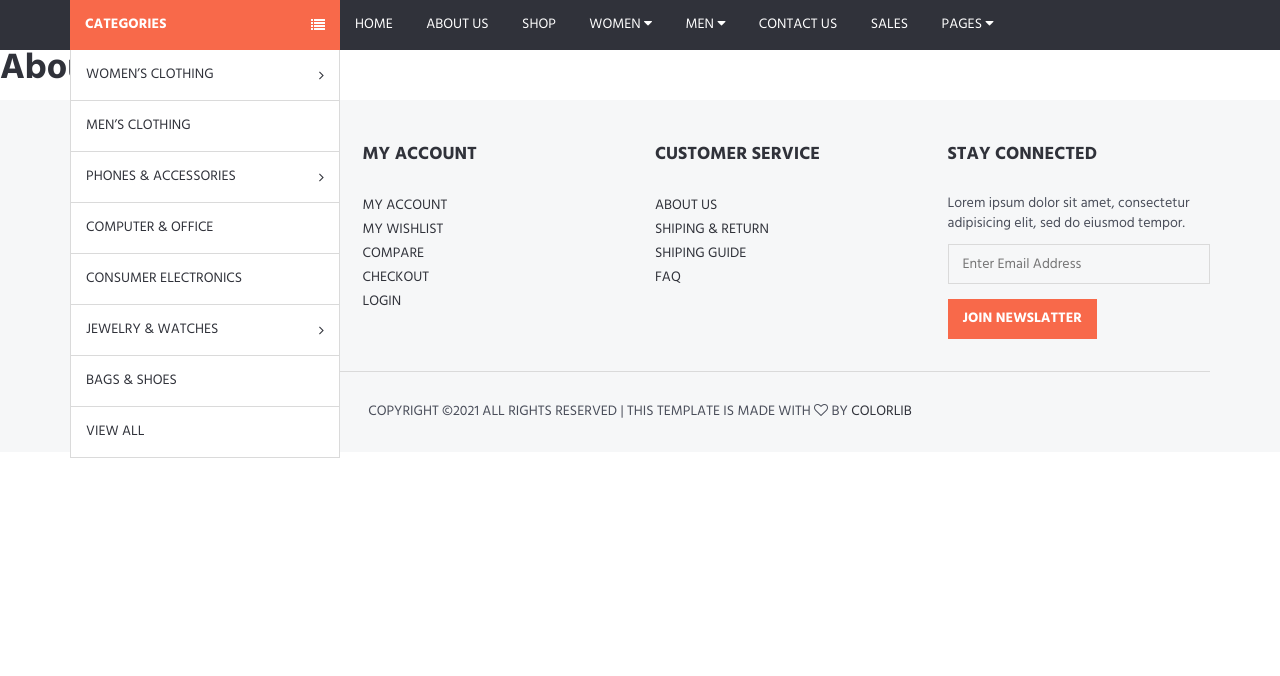
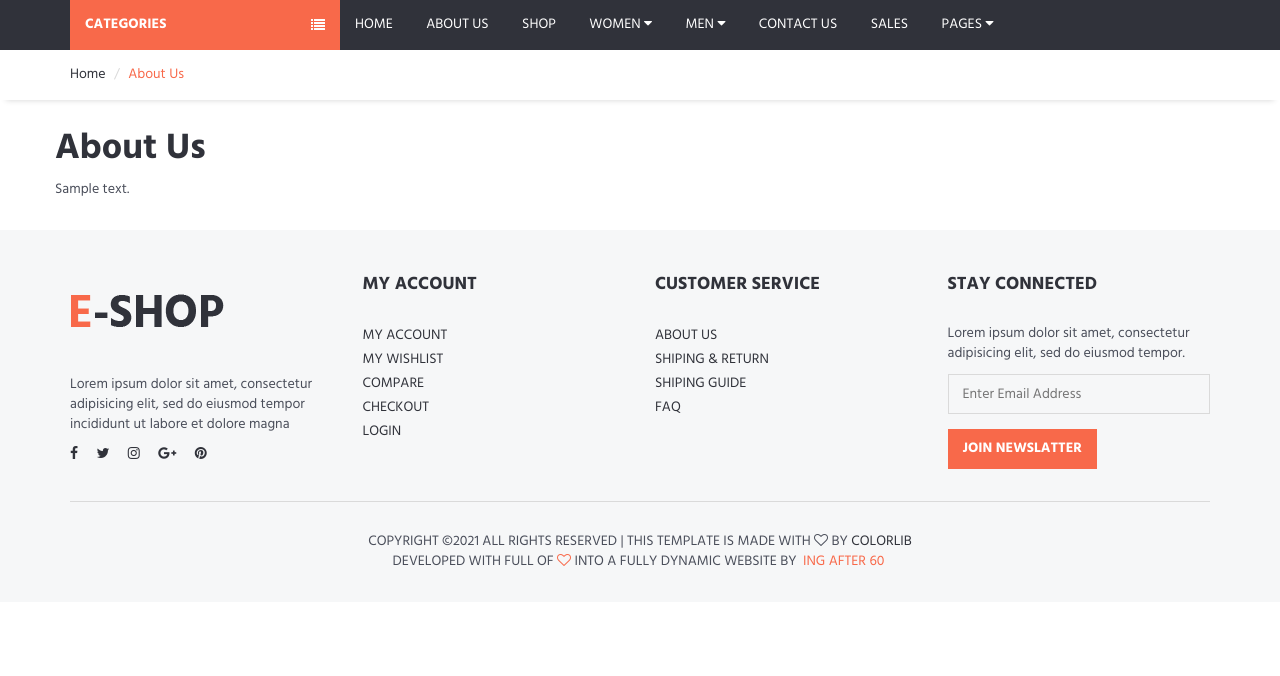
Before and after one commit to gurnitha/django-russian-ecommerce, a Django app: page /aboutus/ in a window 1280 px wide; the page is wider, and only the part inside the window is pictured. Shown: the part 131-807 px from the top of that part. Before the commit the page ends 589 px from the top of that part, so only its background shows below. Run offline with Django 3.2, Linux system fonts and the light colour scheme; tables that the repository leaves empty hold one stand-in row (values such as "Sample post"); some libraries are stand-ins or nearby versions.

Commit message:
6.5.40 Create About Us and Contact Us pages with dynamic paga title and meta tags

```diff
--- a/apps/home/templates/home/about_us.html
+++ b/apps/home/templates/home/about_us.html
@@ -1,12 +1,40 @@
 <!-- apps/home/templates/home/about_us.html -->
 {% extends "base.html" %}
 
+<!-- static file load -->
 {% load static %}
 
-{% block title %}{% endblock title %}
+<!-- rendering data setting from db -->
+{% block title %} {{setting.title}} {{ block.super }} | About Us{% endblock title %}
+{% block keywords %} {{setting.keywords}} {% endblock %}
+{% block description %} {{setting.description}} {% endblock %}
 
 {% block content %}
 
-	<h1>About Us</h1>
+	<!-- breadcrumb -->
+	<div id="breadcrumb">
+		<div class="container">
+			<ul class="breadcrumb">
+				<li><a href="/">Home</a></li>
+				<li class="active">About Us</li>
+			</ul>
+		</div>
+	</div>
+	<!-- breadcrumb -->
+
+	<!-- section -->
+	<div class="section">
+		<!-- container -->
+		<div class="container">
+			<!-- row -->
+			<div class="row">
+                <h1>About Us</h1>
+                {{ setting.aboutus|safe }}
+			</div>
+			<!-- row -->
+		</div>
+		<!-- container -->
+	</div>
+	<!-- section -->
 
 {% endblock content %}
--- a/apps/home/templates/home/index.html
+++ b/apps/home/templates/home/index.html
@@ -4,8 +4,10 @@
 <!-- static file load -->
 {% load static %}
 
-<!-- page title -->
-{% block title %}{% endblock title %}
+<!-- rendering data setting from db -->
+{% block title %} {{setting.title}} {{ block.super }} | Home{% endblock title %}
+{% block keywords %} {{setting.keywords}} {% endblock %}
+{% block description %} {{setting.description}} {% endblock %}
 
 {% block content %}
 
--- a/apps/home/urls.py
+++ b/apps/home/urls.py
@@ -9,5 +9,5 @@
 urlpatterns = [
     path('', views.homepage, name='homepage'),
     path('aboutus/', views.aboutuspage, name='aboutuspage'),
-    path('contactus', views.contactuspage, name='contactuspage'),
+    path('contactus/', views.contactuspage, name='contactuspage'),
 ]
--- a/apps/home/views.py
+++ b/apps/home/views.py
@@ -3,15 +3,39 @@
 # Django modules
 from django.shortcuts import render
 
+# Django locals
+from apps.home.models import Setting
+
 # Create your views here.
 
+# Homepage
 def homepage(request):
-	return render(request, 'home/index.html')
+	setting = Setting.objects.get(pk=1)
+	page = 'homepage'
+	context = {
+		'setting':setting,
+		'page':page,
+	}
+	return render(request, 'home/index.html', context)
 
 
+# Aboutuspage
 def aboutuspage(request):
-	return render(request, 'home/about_us.html')
+	setting = Setting.objects.get(pk=1)
+	page = 'aboutuspage'
+	context = {
+		'setting':setting,
+		'page':aboutuspage,
+	}
+	return render(request, 'home/about_us.html', context)
 
 
+# Contactuspage
 def contactuspage(request):
-	return render(request, 'home/contact_us.html')
+	setting = Setting.objects.get(pk=1)
+	page = 'aboutuspage'
+	context = {
+		'setting':setting,
+		'page':aboutuspage,
+	}
+	return render(request, 'home/contact_us.html', context)
--- a/templates/base.html
+++ b/templates/base.html
@@ -7,11 +7,12 @@
 
 <head>
 	<meta charset="utf-8">
-	<meta http-equiv="X-UA-Compatible" content="IE=edge">
+	<meta http-equiv="X-UA-Compatible" name="keywords" content="{% block keywords %} Home Keywords {% endblock %}">
+	<meta name="description" content="{% block description %} Home Keywords {% endblock %}">
 	<meta name="viewport" content="width=device-width, initial-scale=1">
 	<!-- The above 3 meta tags *must* come first in the head; any other head content must come *after* these tags -->
 
-	<title>E-SHOP HTML Template</title>
+	<title>{% block title %}{% endblock %}</title>
 
 	<!-- Google font -->
 	<link href="https://fonts.googleapis.com/css?family=Hind:400,700" rel="stylesheet">
--- a/templates/shared/category_nav.html
+++ b/templates/shared/category_nav.html
@@ -1,7 +1,16 @@
 <!-- templates/shared/category_nav.html -->
 {% load static %}
 
-<div class="category-nav">
+<!-- Show / Hide Category nav  -->
+{% if page %}
+	<!-- Show Category nav -->
+	<div class="category-nav">
+{% else %}
+	<!-- Click to Hide / Show Category nav -->
+	<div class="category-nav show-on-click">
+{% endif %}
+<!-- Show / Hide Category nav  End -->
+
 <span class="category-header">Categories <i class="fa fa-list"></i></span>
 <ul class="category-list">
 	<li class="dropdown side-dropdown">
--- a/templates/shared/footer.html
+++ b/templates/shared/footer.html
@@ -86,7 +86,8 @@
 				<!-- footer copyright -->
 				<div class="footer-copyright">
 					<!-- Link back to Colorlib can't be removed. Template is licensed under CC BY 3.0. -->
-					Copyright &copy;<script>document.write(new Date().getFullYear());</script> All rights reserved | This template is made with <i class="fa fa-heart-o" aria-hidden="true"></i> by <a href="https://colorlib.com" target="_blank">Colorlib</a>
+					Copyright &copy;<script>document.write(new Date().getFullYear());</script> All rights reserved | This template is made with <i class="fa fa-heart-o" aria-hidden="true"></i> by <a href="https://colorlib.com" target="_blank">Colorlib</a><br>
+					Developed with full of <i style="color:#F8694A;" class="fa fa-heart-o" aria-hidden="true"></i> into a fully dynamic website  by <span style="padding:0 3px 0 3px; color:#F8694A;">ING AFTER 60</span>
 					<!-- Link back to Colorlib can't be removed. Template is licensed under CC BY 3.0. -->
 				</div>
 				<!-- /footer copyright -->
```
Also changed, not shown: apps/home/templates/home/contact_us.html (+30 -2 lines), README.md, 1 other file.
